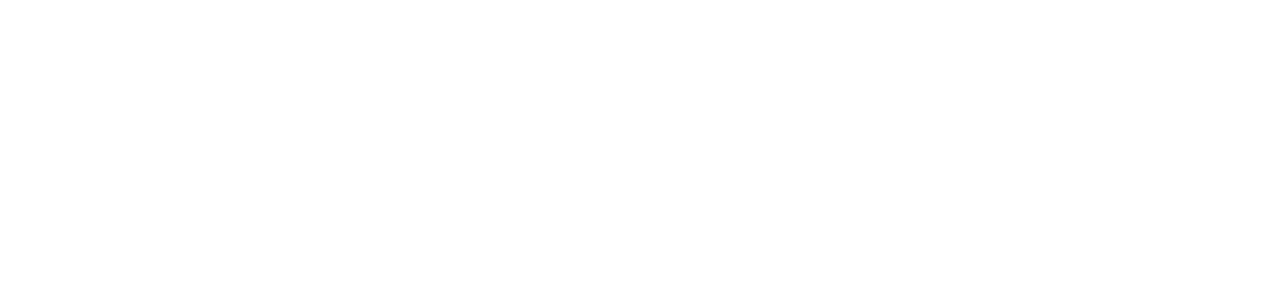
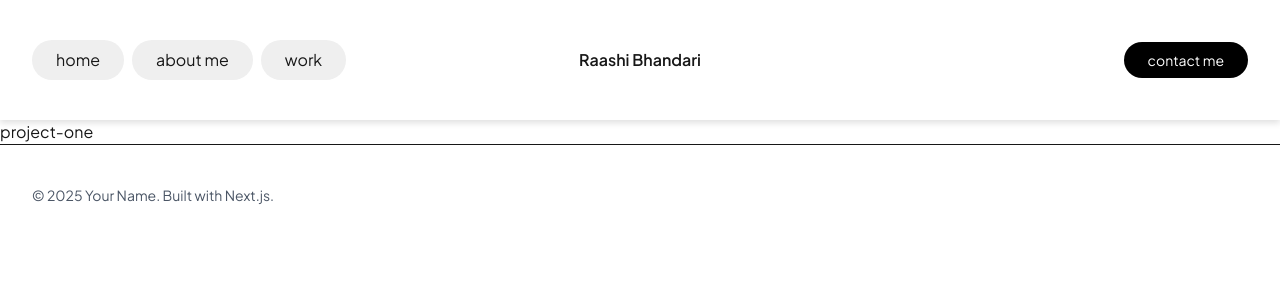
Before and after one commit to Dev-eloperr/next-folio, a Next.js app: page /work/project-one in a window 1280 px wide. Before the commit this address had no page. Shown: the top 300 px of the page. Built offline with nearby package versions, Linux system fonts and the light colour scheme.

Commit message:
metadata and styling enhancements

```diff
--- a/src/app/(home)/page.tsx
+++ b/src/app/(home)/page.tsx
@@ -4,6 +4,11 @@
 import { Suspense } from "react";
 import Image from "next/image";
 import CountTicker from "@/components/CountTicker";
+
+export const metadata = {
+  title: "Raashi Bhandari",
+  description: "Raashi Bhandari Portfolio",
+}
 
 export default function Home() {
   return (
@@ -12,7 +17,7 @@
       <section id="hero" aria-label="Introduction" className="default-container py-10">
         <div className="flex justify-between pb-8">
           <div className="max-w-9/12">
-            <h1 className="text-7xl font-semibold leading-20 ">
+            <h1 className="text-[84px] font-semibold leading-[112px] font-700">
               Empowering <span className="text-accent">consumers</span> through elevated experiences.
             </h1>
             <p className="mt-6 text-lg text-gray-700 font-secondary">
@@ -30,7 +35,7 @@
         {/* Images of companies worked for */}
         <div className="flex justify-between mt-20">
           {COMPANY_LOGOS.map((logo) => (
-            <Image key={logo.alt} src={logo.src} alt={logo.alt} width={120} height={100} />
+            <Image key={logo.alt} src={logo.src} alt={logo.alt} width={120} height={100} loading="lazy" />
           ))}
         </div>
       </section>
--- a/src/app/about/page.tsx
+++ b/src/app/about/page.tsx
@@ -1,4 +1,8 @@
 //About page
+export const metadata = {
+    title: "About",
+    description: "About page",
+}
 export default function About() {
     return (
         <div>
--- /dev/null
+++ b/src/app/global-error.tsx
@@ -0,0 +1,19 @@
+"use client";
+
+import { useRouter } from "next/navigation";
+
+export default function GlobalError({
+    error,
+}: {
+    error: Error & { digest?: string };
+}) {
+    const router = useRouter();
+    return (
+        <html>
+            <body>
+                <h2>Something went wrong!</h2>
+                <button onClick={() => router.refresh()}>Try again</button>
+            </body>
+        </html>
+    );
+}
--- a/src/app/globals.css
+++ b/src/app/globals.css
@@ -28,6 +28,6 @@
 
 @layer utilities {
   .default-container {
-    @apply max-w-7xl px-4 mx-auto;
+    @apply max-w-[1600px] px-8 mx-auto;
   }
 }
--- a/src/app/work/[name]/page.tsx
+++ b/src/app/work/[name]/page.tsx
@@ -1,4 +1,23 @@
 import { notFound } from "next/navigation";
+
+export const generateMetadata = ({
+    params,
+}: {
+    params: {
+        name: string;
+    };
+}) => {
+    const { name } = params;
+    const validProjects = ["project1", "project2", "project3"];
+    if (!validProjects.includes(name)) {
+        notFound();
+    }
+    return {
+        title: `${name} - Project Details`,
+        description: `Details for project ${name}`,
+    };
+};
+
 // Work page
 export default function ProjectDetails({
     params,
@@ -8,10 +27,6 @@
     };
 }) {
     const { name } = params;
-    const validProjects = ["project1", "project2", "project3"];
-    if (!validProjects.includes(name)) {
-        notFound();
-    }
     return (
         <div>
             {name}
--- a/src/app/work/page.tsx
+++ b/src/app/work/page.tsx
@@ -1,4 +1,8 @@
 // Work page
+export const metadata = {
+    title: "Work",
+    description: "Work page",
+}
 export default function Work() {
     return (
         <div>
--- a/src/components/ScrollToFooterLink.tsx
+++ b/src/components/ScrollToFooterLink.tsx
@@ -1,13 +1,23 @@
 // If Nav is already a client component that's fine; otherwise this can be server too.
+import clsx from "clsx";
 import Link from "next/link";
 
 export default function ScrollToFooterLink() {
   return (
     <Link
       href="#site-footer"
-      className="text-sm px-6 py-2 rounded-[70px] bg-black text-white transition-opacity hover:opacity-80"
+      className={clsx(
+        "relative group overflow-hidden",
+        "text-sm px-6 py-2 rounded-[70px]",
+        "bg-black text-white transition-all duration-500"
+      )}
     >
-      contact me
+      <span
+        className="absolute inset-0 bg-accent transform origin-bottom
+        scale-y-0 transition-transform duration-500 ease-out
+        group-hover:scale-y-100 rounded-[70px]"
+      />
+      <span className="relative z-10">contact me</span>
     </Link>
   );
 }
--- a/src/components/VideoComponent.tsx
+++ b/src/components/VideoComponent.tsx
@@ -1,6 +1,6 @@
 export default function VideoComponent({ url }: { url: string }) {
     return (
-      <video autoPlay loop muted controls preload="none" aria-label="Video player">
+      <video autoPlay loop muted controls preload="none" aria-label="Video player" className="w-full rounded-md">
         <source src={url} type="video/mp4" />
         {/* <track src={captionsUrl} kind="subtitles" srcLang="en" label="English" /> */}
         Your browser does not support the video tag.
```
Also changed, not shown: src/app/about/error.tsx (added), src/app/about/loading.tsx (added).
